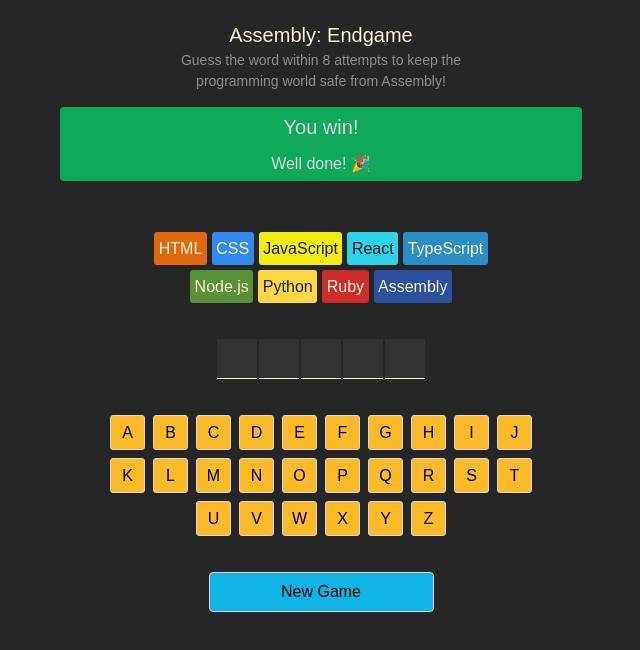
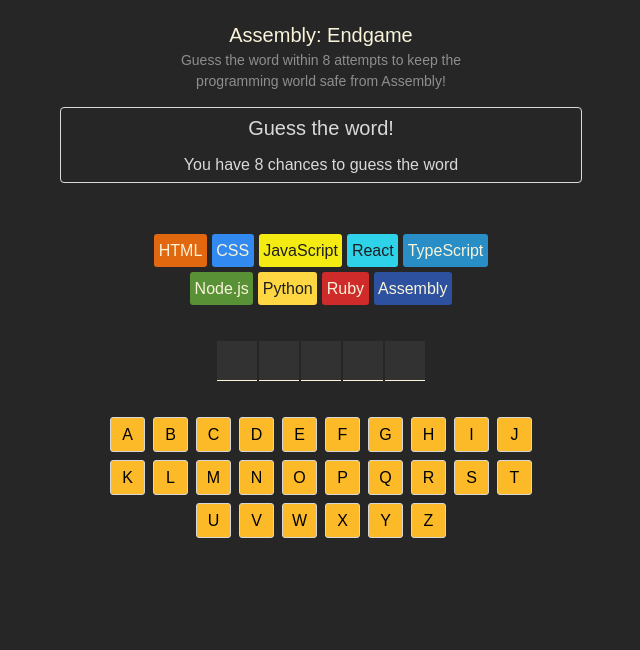
Before and after one commit to m-essam-s/assembly-endgame, a React (Vite) app: page / in a window 1280 px wide. Shown: the top 650 px of the page, without its empty margins (319-959 px from the left). Built offline with nearby package versions, Linux system fonts and the light colour scheme.

Commit message:
feat: full Game Status component

```diff
--- a/src/App.tsx
+++ b/src/App.tsx
@@ -6,6 +6,8 @@
 import LanguageChips from './components/LanguageChips'
 import Word from './components/Word'
 import NewGameButton from './components/NewGameButton'
+import { languages } from './languages'
+import { getFarewellText } from './utils'
 
 function App() {
   const [currentWord, setCurrentWord] = useState<string>("react")
@@ -13,6 +15,13 @@
 
   const wrongGuessCount =
     guessedLetters.filter(letter => !currentWord.includes(letter)).length
+  const isGameWon =
+    currentWord.split("").every(letter => guessedLetters.includes(letter))
+  const isGameLost = wrongGuessCount >= languages.length - 1
+  const isGameOver = isGameWon || isGameLost
+  const lastGuessedLetter = guessedLetters[guessedLetters.length - 1]
+  const isLastGuessIncorrect = lastGuessedLetter && !currentWord.includes(lastGuessedLetter)
+
 
   const addGuessedLetter = (letter: string) => {
     setGuessedLetters(
@@ -20,12 +29,17 @@
     )
   }
 
-  console.log({ wrongGuessCount })
-
   return (
     <main className='flex flex-col items-center '>
       <Header />
-      <GameStatuse />
+      <GameStatuse
+        wrongGuessCount={wrongGuessCount}
+        isGameOver={isGameOver}
+        isGameWon={isGameWon}
+        isGameLost={isGameLost}
+        farewellText={getFarewellText(languages[wrongGuessCount].name)}
+        isLastGuessIncorrect={isLastGuessIncorrect ? true : false}
+      />
       <LanguageChips
         wrongGuessCount={wrongGuessCount}
       />
@@ -38,7 +52,9 @@
         currentWord={currentWord}
         guessedLetters={guessedLetters}
       />
-      <NewGameButton />
+      <NewGameButton
+        isGameOver={isGameOver}
+      />
     </main>
   )
 }
--- a/src/components/GameStatuse.tsx
+++ b/src/components/GameStatuse.tsx
@@ -1,10 +1,53 @@
-const GameStatuse = () => {
+import clsx from "clsx";
+
+const GameStatuse = (
+    {
+        wrongGuessCount,
+        isGameOver,
+        isGameWon,
+        isGameLost,
+        isLastGuessIncorrect,
+        farewellText
+    }: {
+        wrongGuessCount: number,
+        isGameOver: boolean,
+        isGameWon: boolean,
+        isGameLost: boolean,
+        isLastGuessIncorrect: boolean,
+        farewellText: string
+    }
+) => {
+    if (!isGameOver && isLastGuessIncorrect) {
+        return (
+            <section className="flex flex-col items-center justify-center bg-[#7A5EA7] rounded-[4px] min-h-[70px] border border-dashed border-[#323232] color-[#F9F4DA] m-[15px] w-full">
+                <p className="m-[5px] italic font-medium">{farewellText}</p>
+            </section>
+        )
+    }
+    if (!isGameOver) return (
+        <section className="flex flex-col items-center rounded-[4px] border color-[#F9F4DA] m-[15px] w-full">
+            <h2 className="text-[1.25rem] m-[5px]">Guess the word!</h2>
+            <p className="m-[5px]">
+                You have {8 - wrongGuessCount != 1 && 8 - wrongGuessCount} {8 - wrongGuessCount == 1 ? <span className="text-red-500">only one</span> : 'chances'} to guess the word
+            </p>
+        </section>
+    )
     return (
-        <section className="flex flex-col items-center rounded-[4px] bg-[#10A95B] color-[#F9F4DA] m-[15px] w-full">
-            <h2 className="text-[1.25rem] m-[5px]">You win!</h2>
-            <p className="m-[5px]">Well done! 🎉</p>
+
+        <section className={clsx(
+            "flex flex-col items-center rounded-[4px] bg-[#10A95B] color-[#F9F4DA] m-[15px] w-full",
+            isGameWon && "bg-[#10A95B]",
+            isGameLost && "bg-[#BA2A2A]"
+        )}>
+            <h2 className="text-[1.25rem] m-[5px]">
+                {isGameWon ? "You win!" : "Game over!"}
+            </h2>
+            <p className="m-[5px]">
+                {isGameWon ? "Well done! 🎉" : "You lose!💀 Better start learning Assembly😭"}
+            </p>
         </section>
-    );
+
+    )
 }
 
 export default GameStatuse;
--- a/src/components/NewGameButton.tsx
+++ b/src/components/NewGameButton.tsx
@@ -1,10 +1,15 @@
-const NewGameButton = () => {
+const NewGameButton = (
+    { isGameOver }:
+        { isGameOver: boolean }
+) => {
     return (
-        <button
-            className=" bg-[#11B5E5] text-[#000] border-[1px] border-[#D7D7D7] rounded-[4px] px-[12px] py-[6px] h-[40px] w-[225px] cursor-pointer"
-        >
-            New Game
-        </button>
+        isGameOver ?
+            <button
+                className=" bg-[#11B5E5] text-[#000] border-[1px] border-[#D7D7D7] rounded-[4px] px-[12px] py-[6px] h-[40px] w-[225px] cursor-pointer"
+            >
+                New Game
+            </button>
+            : null
     )
 }
 
--- /dev/null
+++ b/src/utils.ts
@@ -0,0 +1,19 @@
+export function getFarewellText(language: string): string {
+    const options = [
+        `Farewell, ${language}`,
+        `Adios, ${language}`,
+        `R.I.P., ${language}`,
+        `We'll miss you, ${language}`,
+        `Oh no, not ${language}!`,
+        `${language} bites the dust`,
+        `Gone but not forgotten, ${language}`,
+        `The end of ${language} as we know it`,
+        `Off into the sunset, ${language}`,
+        `${language}, it's been real`,
+        `${language}, your watch has ended`,
+        `${language} has left the building`
+    ];
+
+    const randomIndex = Math.floor(Math.random() * options.length);
+    return options[randomIndex];
+}
```
